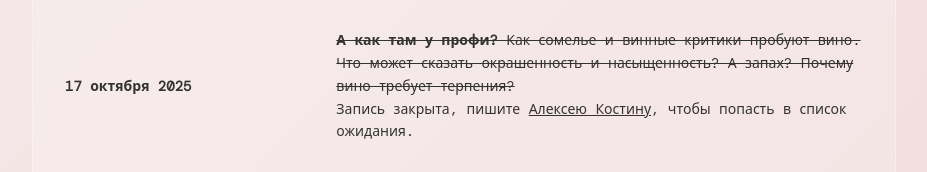
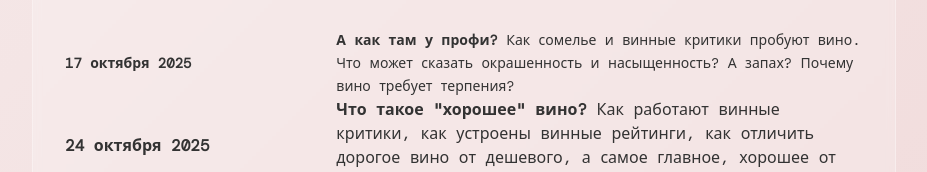
Before and after one commit to arsenicoco/bourgondier-club, an Astro site: page / in a window 1280 px wide. Shown: the part 2318-2490 px from the top of the page, without its empty margins (176-1103 px from the left). Built offline with nearby package versions, Linux system fonts and the light colour scheme; Astro itself is replaced by a stand-in of ours.

Commit message:
Update Tastings.astro

```diff
--- a/src/components/Tastings.astro
+++ b/src/components/Tastings.astro
@@ -25,32 +25,30 @@
             <div class="grid md:grid-cols-3 gap-4 items-center">
                 <div class="md:col-span-1 font-bold">17 октября 2025</div>
                 <div class="md:col-span-2">
-                    <strike
-                        ><b>А как там у профи?</b> Как сомелье и винные критики пробуют
+                    <b>А как там у профи?</b> Как сомелье и винные критики пробуют
                     вино. Что может сказать окрашенность и насыщенность? А запах?
-                        Почему вино требует терпения?</strike
-                    >
-                    <br /> Запись закрыта, пишите <a
+                    Почему вино требует терпения?
+                </div>
+                <!-- <br /> Запись закрыта, пишите <a
                         class="underline"
                         href="https://t.me/leshakostin">Алексею Костину</a
-                    >, чтобы попасть в список ожидания.
+                    >, чтобы попасть в список ожидания. -->
             </div>
         </div>
         <div class="grid md:grid-cols-3 gap-4 items-center">
             <div class="md:col-span-1 font-bold">24 октября 2025</div>
             <div class="md:col-span-2">
-                    <b>Что такое "хорошее" вино?</b> Как работают винные критики,
-                    как устроены винные рейтинги, как отличить дорогое вино от дешевого,
+                <b>Что такое "хорошее" вино?</b> Как работают винные критики, как
+                устроены винные рейтинги, как отличить дорогое вино от дешевого,
                 а самое главное, хорошее от плохого.
             </div>
         </div>
         <div class="grid md:grid-cols-3 gap-4 items-center">
             <div class="md:col-span-1 font-bold">31 октября 2025</div>
             <div class="md:col-span-2">
-                    <b>Шардоне от Аргентины до Германии</b>. Как терруар влияет
-                    на вкус одного и того же сорта винограда. Как понять, чего
-                    ожидать от вина в зависимости от региона. Дуб – зачем и
-                    почему?
+                <b>Шардоне от Аргентины до Германии</b>. Как терруар влияет на
+                вкус одного и того же сорта винограда. Как понять, чего ожидать
+                от вина в зависимости от региона. Дуб – зачем и почему?
             </div>
         </div>
         <div class="grid md:grid-cols-3 gap-4 items-center">
@@ -63,16 +61,16 @@
         <div class="grid md:grid-cols-3 gap-4 items-center">
             <div class="md:col-span-1 font-bold">14 ноября 2025</div>
             <div class="md:col-span-2">
-                    <b>Бордо</b>: Молодые вина против старых. Как вино
-                    взрослеет, как его хранить и когда пить?
+                <b>Бордо</b>: Молодые вина против старых. Как вино взрослеет,
+                как его хранить и когда пить?
             </div>
         </div>
         <div class="grid md:grid-cols-3 gap-4 items-center">
             <div class="md:col-span-1 font-bold">21 ноября 2025</div>
             <div class="md:col-span-2">
-                    <b>Пино нуар, он же наш друг "пиныч"</b>. Не зря ли его
-                    именуют королем сортов винограда? Германия, Бургундия, Напа,
-                    Новая Зеландия.
+                <b>Пино нуар, он же наш друг "пиныч"</b>. Не зря ли его именуют
+                королем сортов винограда? Германия, Бургундия, Напа, Новая
+                Зеландия.
             </div>
         </div>
         <div class="grid md:grid-cols-3 gap-4 items-center">
@@ -97,16 +95,15 @@
         <div class="grid md:grid-cols-3 gap-4 items-center">
             <div class="md:col-span-1 font-bold">19 декабря 2025</div>
             <div class="md:col-span-2">
-                    <b>Предрожденственская встреча bubbles edition</b>.
-                    Просекко, Кава, Шампанское.
+                <b>Предрожденственская встреча bubbles edition</b>. Просекко,
+                Кава, Шампанское.
             </div>
         </div>
     </div>
-    </div>
+</section>
 <p class="text-sm my-4 p-6">
     С вопросами и предложениями можно писать <a
         class="text-primary underline"
         href="https://t.me/leshakostin">Алексею Костину в Телеграм</a
     >.
 </p>
-</section>
```
Lines whose indentation alone changed are shown as unchanged.
